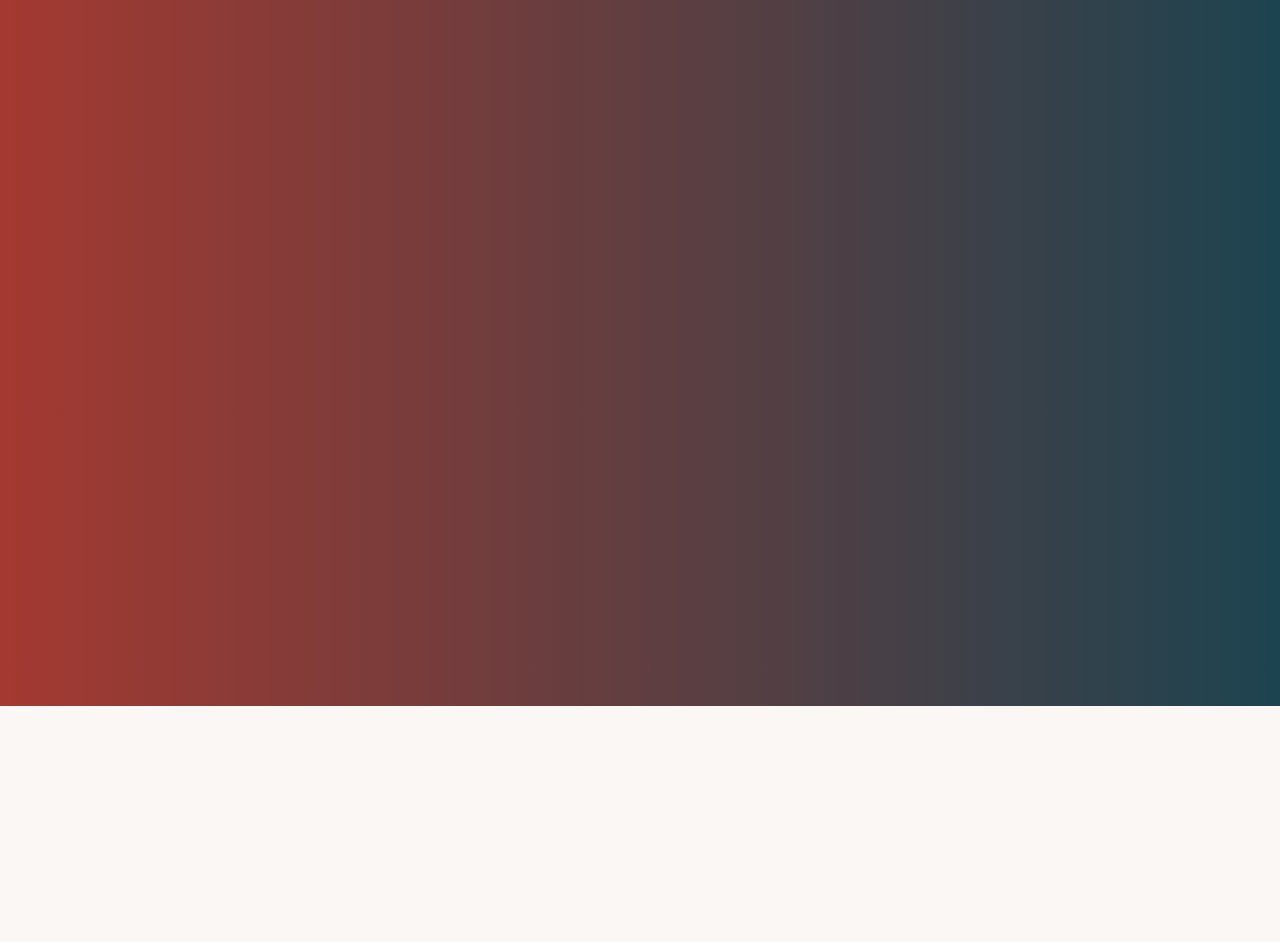
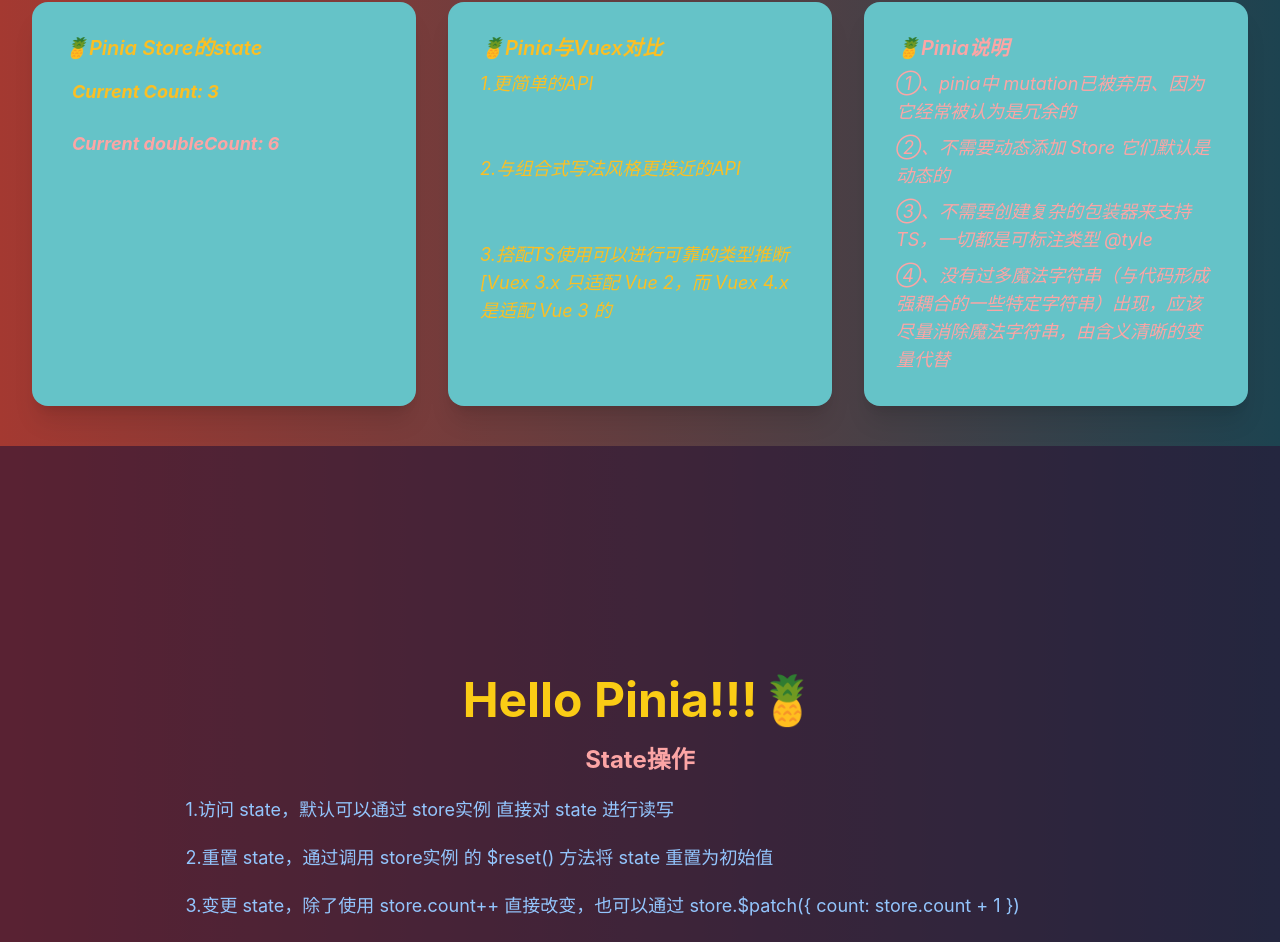
Before and after one commit to eric-chen30/tailwindcss-study, a Vue app: page /pinia in a window 1280 px wide. Shown: the part 94-1036 px from the top of the page. Before the commit the page ends 800 px from the top, so only its background shows below. Built offline with nearby package versions, Linux system fonts and the light colour scheme.

Commit message:
pinia study

```diff
--- a/src/App.vue
+++ b/src/App.vue
@@ -16,7 +16,7 @@
 const navList = reactive(
   [
     { index: 0, name: 'TailWindCSS + daisyui', path: '/' },
-    { index: 1, name: '技术', path: '/tech' },
+    { index: 1, name: 'Pinia', path: '/pinia' },
     { index: 3, name: '关于', path: '/about' }
   ]
 )
--- a/src/main.ts
+++ b/src/main.ts
@@ -24,6 +24,12 @@
 // 注册应用范围内可用的组件
 // app.component('TodoDeleteButton', TodoDeleteButton)
 
+// Pinia是Vue专属状态管理库，它允许你跨组件或者页面共享状态
+// 对于单页面应用，或许可以 export const state = reactive({}) 共享一个全局状态，但如果应用在服务端渲染，会使你的应用暴露一些安全问题
+
+// Store就是一个状态管理器，承载全局状态，每个组件都可以读取和写入它。
+// 三个核心概念：state、getter、actions 方便理解，可以对应组件中 data、computed、methods
+// 创建一个pinia实例，并将其传递给应用
 app.use(createPinia())
 app.use(router)
 
--- a/src/router/index.ts
+++ b/src/router/index.ts
@@ -1,6 +1,6 @@
 import { createRouter, createWebHistory } from 'vue-router'
 import Home from '../views/Navigation/Home.vue'
-import Tech from '../views/Navigation/Tech.vue'
+import Pinia from '../views/Navigation/Pinia.vue'
 import About from '../views/Navigation/About.vue'
 
 const router = createRouter({
@@ -12,9 +12,9 @@
       component: Home
     },
     {
-      name: 'Tech',
-      path: '/tech',
-      component: Tech
+      name: 'Pinia',
+      path: '/pinia',
+      component: Pinia
     },
     {
       name: 'About',
--- a/src/stores/counter.ts
+++ b/src/stores/counter.ts
@@ -1,12 +1,116 @@
 import { ref, computed } from 'vue'
 import { defineStore } from 'pinia'
 
+// 使用defineStore()创建一个 Store，第一个参数需要独一无二，第二个参数可以接收两类值：Setup函数 | Option对象
 export const useCounterStore = defineStore('counter', () => {
+  // Setup函数
   const count = ref(0)
   const doubleCount = computed(() => count.value * 2)
   function increment() {
     count.value++
   }
+  // return值可以自定义但最好使用以 use开头Store结尾，中间用defineStore的第一个参数，唯一Id
+  return { count, doubleCount, increment }
 
-  return { count, doubleCount, increment }
+  // Option对象  由于上面 return 下面这段代码不执行
+  //  当像一个新对象添加新属性的时候，且要保持新属性的响应式，需要使用 this.$set()
+
+
+  // state: () => {
+  //   return {
+  //     count: 0
+  //     // ......
+  //   }
+  // }
+  // getters: {
+  //   double: (state) => state.count * 2
+  // },
+  // actions: {
+  //   increment() {
+  //     this.count++
+  //   }
+  // }
 })
+
+// Pinia 提供一组类似Vuex的映射state的辅助函数
+// 可以和之前一样定义Store，然后通过 mapStores()、mapState()、mapActions()访问
+
+export const useTodos = defineStore('todos', {
+  state: () => ({
+    /** @type {{ text: string, id: number, isFinished: boolean }[]} */
+    todos: [],
+    /** @type {'all' | 'finished' | 'unfinished'} */
+    filter: 'all',
+    // 类型将自动推断为 number
+    nextId: 0,
+  }),
+  getters: {
+    finishedTodos(state) {
+      // 自动补全！ ✨
+      return state.todos.filter((todo) => todo.isFinished)
+    },
+    unfinishedTodos(state) {
+      return state.todos.filter((todo) => !todo.isFinished)
+    },
+    /**
+     * @returns {{ text: string, id: number, isFinished: boolean }[]}
+     */
+    filteredTodos(state) {
+      if (this.filter === 'finished') {
+        // 调用其他带有自动补全的 getters ✨
+        return this.finishedTodos
+      } else if (this.filter === 'unfinished') {
+        return this.unfinishedTodos
+      }
+      return this.todos
+    }
+  },
+  actions: {
+    // 接受任何数量的参数，返回一个 Promise 或不返回
+    addTodo(text) {
+      // 你可以直接变更该状态
+      this.todos.push({ text, id: this.nextId++, isFinished: false })
+    }
+  }
+})
+
+/**
+ * 与 Vuex 对比：
+ * 1.更简单的API
+ * 2.与组合式写法风格更接近的API
+ * 3.搭配TS使用可以进行可靠的类型推断
+ * [Vuex 3.x 只适配 Vue 2，而 Vuex 4.x 是适配 Vue 3 的]
+ *
+ * pinia中 mutation已被弃用、因为它经常被认为是冗余的
+ * 不需要动态添加 Store 它们默认是动态的
+ * 不需要创建复杂的包装器来支持TS，一切都是可标注类型 @tyle
+ * 没有过多魔法字符串（与代码形成强耦合的一些特定字符串）出现，应该尽量消除魔法字符串，由含义清晰的变量代替
+ *
+ */
+
+
+/**
+ * 我们可以定义任意多的 store ，但为了更方便全局的管理，我们应该根据模块功能去不同的文件中定义store
+ * 一旦 store 被实例化，可以直接访问 store 中 state、getters、actions中的任何属性
+ *
+ * 需要注意的是：
+ * 1。store中的变量是用 reactive()包装的，意味着我们不需要在getters后面写 .value
+ */
+
+/**
+ * state操作：
+ * 1.访问 state，默认可以通过 store实例 直接对 state 进行读写
+ * 2.重置 state，通过调用 store实例 的 $reset() 方法将 state 重置为初始值
+ * 3.变更 state，除了使用 store.count++ 直接改变，也可以通过 store.$patch({ count: store.count + 1 })
+ * 4.替换 state，不能完全替换掉store的state，那样会破坏响应性，但是可以patch它：
+ *    store.$patch({ count: 24 })
+ *    也可以通过变更 pinia实例的 state来初始化整个应用的satte
+ *    pinia.state.value = {}
+ * 5.订阅 state，counterStore.$subscribe((mutation, state) => {
+ *              // .........
+ *        }, {detached: true})
+ *   默认情况下 store.$subscribe会绑定到他们的组件上[store在组件的setup里]，意味着与组件共存亡，如果想在组件卸载后，依然保留它们，增加第二个参数{detached: true}
+ *
+ *
+ * Tip: 也可以在 pinia 实例上 使用 watch() 监听整个 state
+ */
--- /dev/null
+++ b/src/views/Navigation/Pinia.vue
@@ -0,0 +1,74 @@
+<template>
+  <div class="flex m-6">
+    <!-- card1:store实例中的 count && doubleCount -->
+    <div class="flex-1 card w-96 bg-primary text-primary-content m-4 shadow-xl">
+      <div class="card-body italic text-amber-400 font-black">
+        <h2 class="card-title">🍍Pinia Store的state</h2>
+        <div class="font-bold text-lg italic text-amber-400 p-2">
+          Current Count: {{ counterStore.count }}
+        </div>
+        <div class="font-bold text-lg italic text-red-300 p-2">
+          Current doubleCount: {{ counterStore.doubleCount }}
+        </div>
+      </div>
+    </div>
+    <!-- card2 -->
+    <div class="flex-1 card w-96 bg-primary text-primary-content m-4 shadow-xl">
+      <div class="card-body italic text-amber-400 font-black text-lg">
+        <h2 class="card-title">🍍Pinia与Vuex对比</h2>
+        <p>1.更简单的API</p>
+        <p>2.与组合式写法风格更接近的API</p>
+        <p>3.搭配TS使用可以进行可靠的类型推断[Vuex 3.x 只适配 Vue 2，而 Vuex 4.x 是适配 Vue 3 的</p>
+      </div>
+    </div>
+    <!-- card3 -->
+    <div class="flex-1 card w-96 bg-primary text-primary-content m-4 shadow-xl text-lg">
+      <div class="card-body italic text-red-300 font-black">
+        <h2 class="card-title">🍍Pinia说明</h2>
+        <p>①、pinia中 mutation已被弃用、因为它经常被认为是冗余的</p>
+        <p>②、不需要动态添加 Store 它们默认是动态的</p>
+        <p>③、不需要创建复杂的包装器来支持TS，一切都是可标注类型 @tyle</p>
+        <p>④、没有过多魔法字符串（与代码形成强耦合的一些特定字符串）出现，应该尽量消除魔法字符串，由含义清晰的变量代替</p>
+      </div>
+    </div>
+  </div>
+  <!-- Hero -->
+  <div class="hero min-h-screen">
+    <div class="hero-overlay bg-opacity-60"></div>
+    <div class="hero-content text-center text-neutral-content">
+      <div class="font-bold text-blue-300 text-lg">
+        <h1 class="mb-5 text-5xl font-bold text-yellow-400">Hello Pinia!!!🍍</h1>
+        <h2 class="text-2xl font-bold text-red-300">State操作</h2>
+        <p class="mt-5 text-left">1.访问 state，默认可以通过 store实例 直接对 state 进行读写</p>
+        <p class="mt-5 text-left">2.重置 state，通过调用 store实例 的 $reset() 方法将 state 重置为初始值</p>
+        <p class="mt-5 text-left">3.变更 state，除了使用 store.count++ 直接改变，也可以通过 store.$patch({ count: store.count + 1 })</p>
+        <p class="mt-5 text-left">4.替换 state，不能完全替换掉store的state，那样会破坏响应性，但是可以patch它：store.$patch({ count: 24 })</p>
+        <p class="mt-5 text-left">5.订阅 state，counterStore.$subscribe</p>
+      </div>
+    </div>
+  </div>
+</template>
+
+<script setup lang="ts">
+// 引入Store
+import { useCounterStore, useTodos } from '@/stores/counter'
+import { storeToRefs } from 'pinia';
+
+// 1.store实例化对象接收返回
+const counterStore = useCounterStore() // Proxy对象
+
+// 2.可以通过结构获取store的所有返回值, 使用 storeToRefs() 确保从store中提取属性的时候保证其响应性
+const { count, doubleCount} = storeToRefs(counterStore)
+const { increment } = counterStore
+console.log(count, doubleCount, increment)  // return [RefImpl ComputedRefImpl  function]
+
+// 具体操作
+counterStore.count++
+counterStore.$patch({ count: counterStore.count + 1 })
+counterStore.increment()
+
+const todos = useTodos()
+console.log(todos)
+</script>
+
+<style lang="scss" scoped></style>
--- a/src/views/Navigation/Tech.vue
+++ /dev/null
@@ -1,13 +0,0 @@
-<template>
-  <div class="container">
-    <h1>技术</h1>
-  </div>
-</template>
-
-<script setup lang="ts">
-
-</script>
-
-<style lang="scss" scoped>
-
-</style>
```
